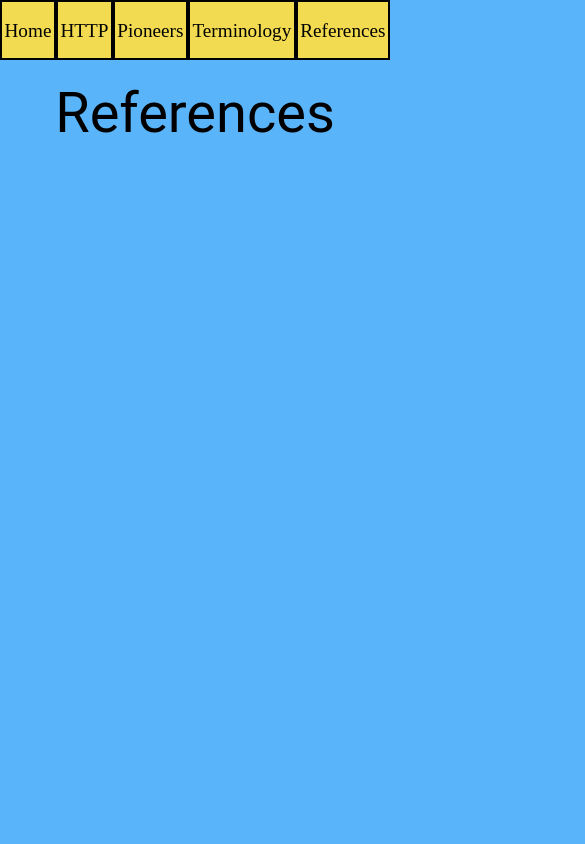
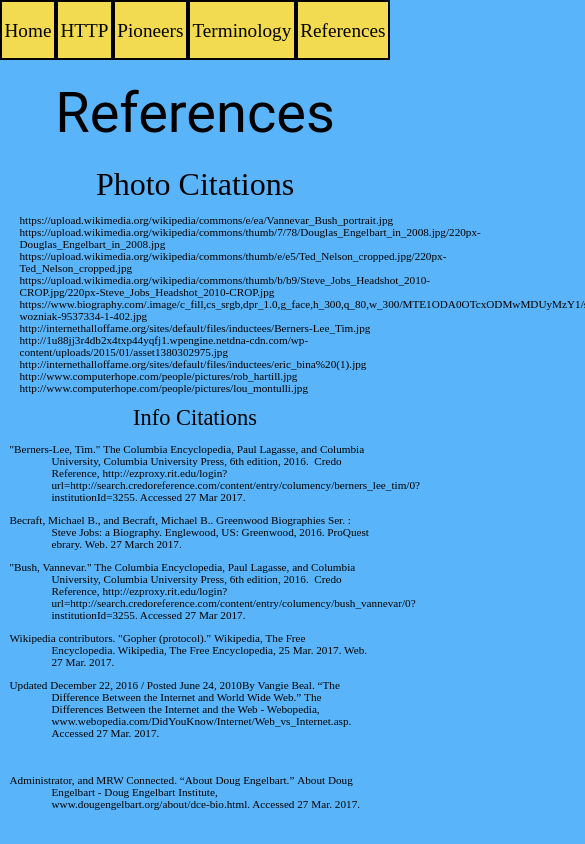
Before and after one commit to HurleyAndrew/webmobile-proj2, a plain HTML site: page references.html in a window 390 px wide. Shown: the top 844 px of the page, 585 px wide, since content can reach past the window. Drawn offline with Linux system fonts and the light colour scheme.

Commit message:
validation test

```diff
--- a/assets/references.css
+++ b/assets/references.css
@@ -0,0 +1,31 @@
+.cite_container{
+    text-align: left;
+    font-size: 120%;
+    width:70%;
+    margin:auto;
+}
+.photo_title{
+    text-align: center;
+    font-size: 200%;
+}
+.hanging_indent{
+    text-indent: -42px;
+    margin-left:32px;
+}
+@media (max-width: 800px) {
+    .cite_container{
+
+        width:90%;
+        font-size: 80%;
+    }
+}
+
+/* Small screens */
+@media (max-width: 500px) {
+    .cite_container{
+
+        width:90%;
+        font-size: 70%;
+
+    }
+}
--- a/references.html
+++ b/references.html
@@ -1,8 +1,9 @@
 <!DOCTYPE html>
-<html>
+<html lang="en">
 <head>
 	<title>Origins of the Web - Home</title>
 	<link rel="stylesheet" type="text/css" href="assets/general.css">
+	<link rel="stylesheet" type="text/css" href="assets/references.css">
 	<meta name="viewport" content="width=device-width, initial-scale=1">
 </head>
 <body>
@@ -10,5 +11,48 @@
 	<div id="mainnav"></div>
 	<div class="title_filler"></div>
 	<div class="title">References</div>
+	<div class="photo_title"> Photo Citations</div>
+	<div class="cite_container">
+		<p>https://upload.wikimedia.org/wikipedia/commons/e/ea/Vannevar_Bush_portrait.jpg
+			<br>
+			https://upload.wikimedia.org/wikipedia/commons/thumb/7/78/Douglas_Engelbart_in_2008.jpg/220px-Douglas_Engelbart_in_2008.jpg
+			<br>
+			https://upload.wikimedia.org/wikipedia/commons/thumb/e/e5/Ted_Nelson_cropped.jpg/220px-Ted_Nelson_cropped.jpg
+			<br>
+			https://upload.wikimedia.org/wikipedia/commons/thumb/b/b9/Steve_Jobs_Headshot_2010-CROP.jpg/220px-Steve_Jobs_Headshot_2010-CROP.jpg
+			<br>
+			https://www.biography.com/.image/c_fill,cs_srgb,dpr_1.0,g_face,h_300,q_80,w_300/MTE1ODA0OTcxODMwMDUyMzY1/stephen-wozniak-9537334-1-402.jpg
+			<br>
+			http://internethalloffame.org/sites/default/files/inductees/Berners-Lee_Tim.jpg
+			<br>
+			http://1u88jj3r4db2x4txp44yqfj1.wpengine.netdna-cdn.com/wp-content/uploads/2015/01/asset1380302975.jpg
+			<br>
+			http://internethalloffame.org/sites/default/files/inductees/eric_bina%20(1).jpg
+			<br>
+			http://www.computerhope.com/people/pictures/rob_hartill.jpg
+			<br>
+			http://www.computerhope.com/people/pictures/lou_montulli.jpg</p>
+
+		<div class="photo_title"> Info Citations</div>
+		<p class="hanging_indent">"Berners-Lee, Tim." The Columbia Encyclopedia, Paul Lagasse, and Columbia University, Columbia University Press, 6th edition, 2016.
+			Credo Reference, http://ezproxy.rit.edu/login?url=http://search.credoreference.com/content/entry/columency/berners_lee_tim/0?institutionId=3255. Accessed 27 Mar 2017.</p>
+
+		<p class="hanging_indent">Becraft, Michael B., and Becraft, Michael B.. Greenwood Biographies Ser. : Steve Jobs: a Biography. Englewood, US: Greenwood, 2016.
+			ProQuest ebrary. Web. 27 March 2017.</p>
+
+		<p class="hanging_indent">"Bush, Vannevar." The Columbia Encyclopedia, Paul Lagasse, and Columbia University, Columbia University Press, 6th edition, 2016.
+			Credo Reference, http://ezproxy.rit.edu/login?url=http://search.credoreference.com/content/entry/columency/bush_vannevar/0?institutionId=3255. Accessed 27 Mar 2017.</p>
+
+		<p class="hanging_indent">Wikipedia contributors. "Gopher (protocol)." Wikipedia, The Free Encyclopedia. Wikipedia, The Free Encyclopedia, 25 Mar. 2017.
+			Web. 27 Mar. 2017.</p>
+
+		<p class="hanging_indent">Updated December 22, 2016 / Posted June 24, 2010By Vangie Beal.
+			“The Difference Between the Internet and World Wide Web.” The Differences Between the Internet and the Web - Webopedia, www.webopedia.com/DidYouKnow/Internet/Web_vs_Internet.asp. Accessed 27 Mar. 2017.</p>
+
+		 <p class="hanging_indent">Administrator, and MRW Connected. “About Doug Engelbart.” About Doug Engelbart - Doug Engelbart Institute, www.dougengelbart.org/about/dce-bio.html. Accessed 27 Mar. 2017.</p>
+	</div>
+
+
+
 </body>
 </html>
```
Also changed, not shown: assets/http.css (+7 -6 lines), index.html (+3 -3 lines), pioneers.html (+1 -1 lines), 2 other files.
